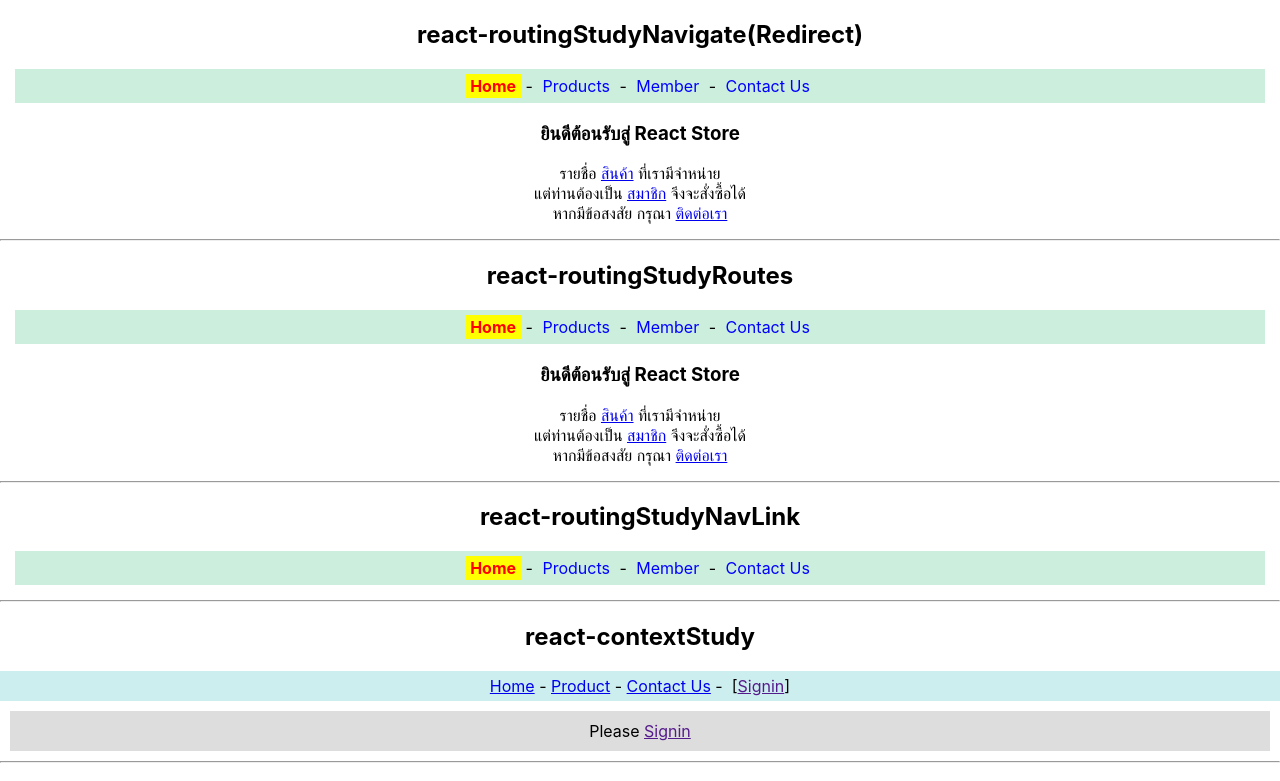
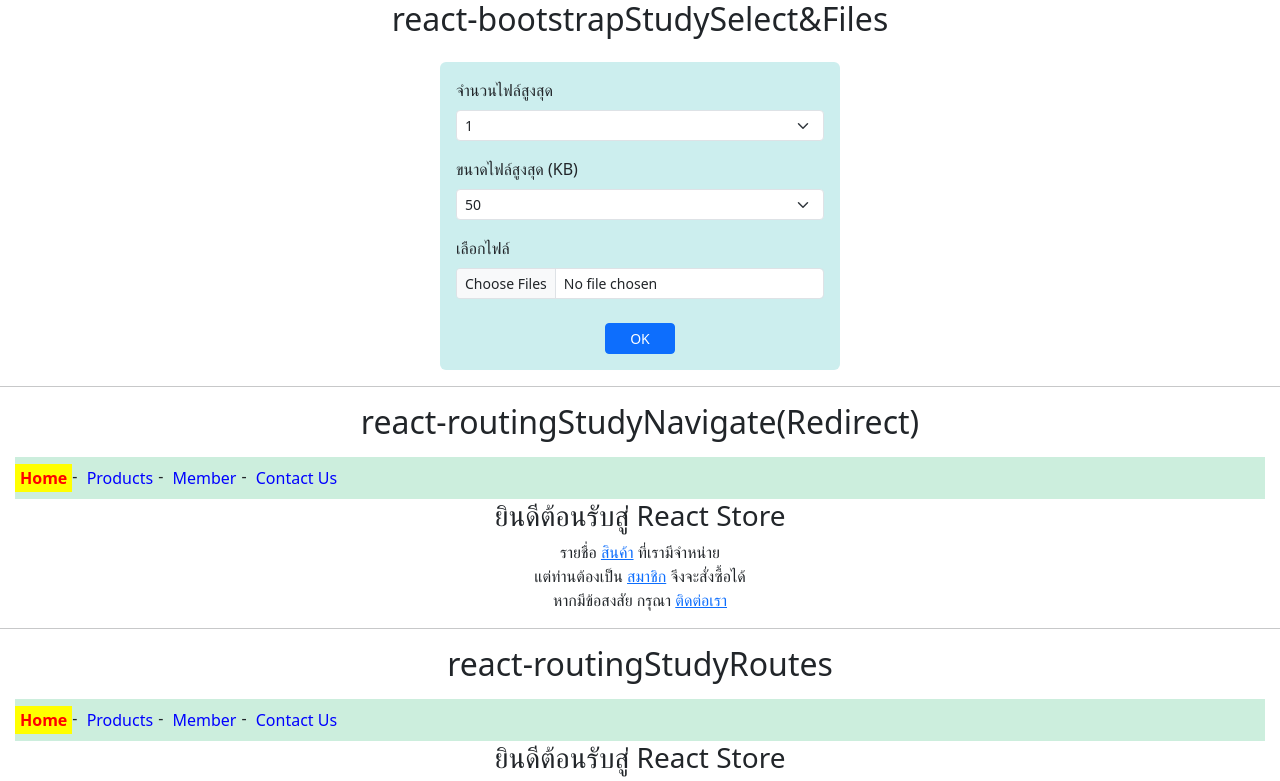
Before and after one commit to justprinthelloworld/app1_EnETC67, a React (Create React App) app: page / in a window 1280 px wide. Shown: the top 781 px of the page. Built offline with nearby package versions, Linux system fonts and the light colour scheme.

Commit message:
Install "npm install bootstrap" in package.json, using bootstrap in index.js, and Create from-select-file.js, and Update App.js
Install "npm install bootstrap" in package.json, using bootstrap in index.js, and Create from-select-file.js, and Update App.js

```diff
--- a/package.json
+++ b/package.json
@@ -6,6 +6,7 @@
     "@testing-library/jest-dom": "^5.17.0",
     "@testing-library/react": "^13.4.0",
     "@testing-library/user-event": "^13.5.0",
+    "bootstrap": "^5.3.3",
     "react": "^18.3.1",
     "react-dom": "^18.3.1",
     "react-router-dom": "^6.26.2",
--- a/src/App.js
+++ b/src/App.js
@@ -10,11 +10,16 @@
 import Router2 from './router2'
 import Router3 from './router3'
 import Router4 from './router4'
+import FormSelectFile from './form-select-file'
 
 export default function App() {
   let [user, setUser] = React.useState('')
   return (
     <>
+      <h2><center>react-bootstrapStudySelect&Files</center></h2>
+        <FormSelectFile/>
+      <hr/>
+
       <h2><center>react-routingStudyNavigate(Redirect)</center></h2>
         <Router4/>
       <hr/>
--- /dev/null
+++ b/src/form-select-file.js
@@ -0,0 +1,74 @@
+import React from 'react'
+
+export default function FormSelectFile() {
+    const inputFile = React.useRef()
+    const selectMaxNumFiles = React.useRef()
+    const selectMaxSize = React.useRef()
+
+    let maxNumfiles = [1,2,3,4,5]
+    let maxsize= [50, 100, 200, 500, 1000]
+
+    const onClickButton = () => {
+        let maxNumFiles = selectMaxNumFiles.current.value
+        let maxSize = selectMaxSize.current.value
+
+        if (inputFile.current.files.length > maxNumFiles) {
+            alert(`เลือกได้ไม่เกิน ${maxNumFiles} ไฟล์`)
+            return
+        }
+
+        for (let f of inputFile.current.files) {
+            if (f.size > maxSize * 1000) {
+                alert(`ขนาดของแต่ละไฟล์ต้องไม่เกิน ${maxSize} KB`)
+                return
+            }
+        }
+        alert('File OK')
+    }
+
+    return (
+        <div className='mt-4 mx-auto p-3 rounded'
+        style={{ width:'400px', background:'#cee'}}>
+
+        <form>
+
+            <div className='form-group mb-3'>
+                <label htmlFor='maxNumFiles' className='form-label'>จำนวนไฟล์สูงสุด</label>
+                <select id='maxNumFiles' className='form-select form-select-sm' ref={selectMaxNumFiles}>
+                {
+                    maxNumfiles.map (i => {
+                        return <option value={i}>{i}</option>
+                    })
+                }
+                </select>
+            </div>
+
+            <div className='form-group mb-3'>
+                <label htmlFor='maxFileSize' className='form-label'>ขนาดไฟล์สูงสุด (KB)</label>
+                <select id='maxFileSize' className='form-select form-select-sm' ref={selectMaxSize}>
+                {
+                    maxsize.map (i => {
+                        return <option value={i}>{i}</option>
+                    })
+                }
+                </select>
+            </div>
+
+            <div className='form-group mb-3'>
+                <label htmlFor='file' className='form-label'>เลือกไฟล์</label>
+                <input type='file' id='file' accept='image/*'
+                    className='form-control form-control-sm' ref={inputFile} multiple/>
+            </div>
+
+            <div className='text-center mt-4'>
+                <button type='button' className='btn btn-sm btn-primary px-4'
+                    onClick={onClickButton}>OK
+                </button>
+            </div>
+
+        </form>
+
+        </div>
+    )
+
+}
--- a/src/index.js
+++ b/src/index.js
@@ -3,6 +3,8 @@
 import './index.css';
 import App from './App';
 import reportWebVitals from './reportWebVitals';
+import 'bootstrap/dist/css/bootstrap.min.css'
+import 'bootstrap/dist/js/bootstrap.bundle.min.js'
 
 const root = ReactDOM.createRoot(document.getElementById('root'));
 root.render(
```
Also changed, not shown: 1 other file (tests, documents, lock files or other folders).
